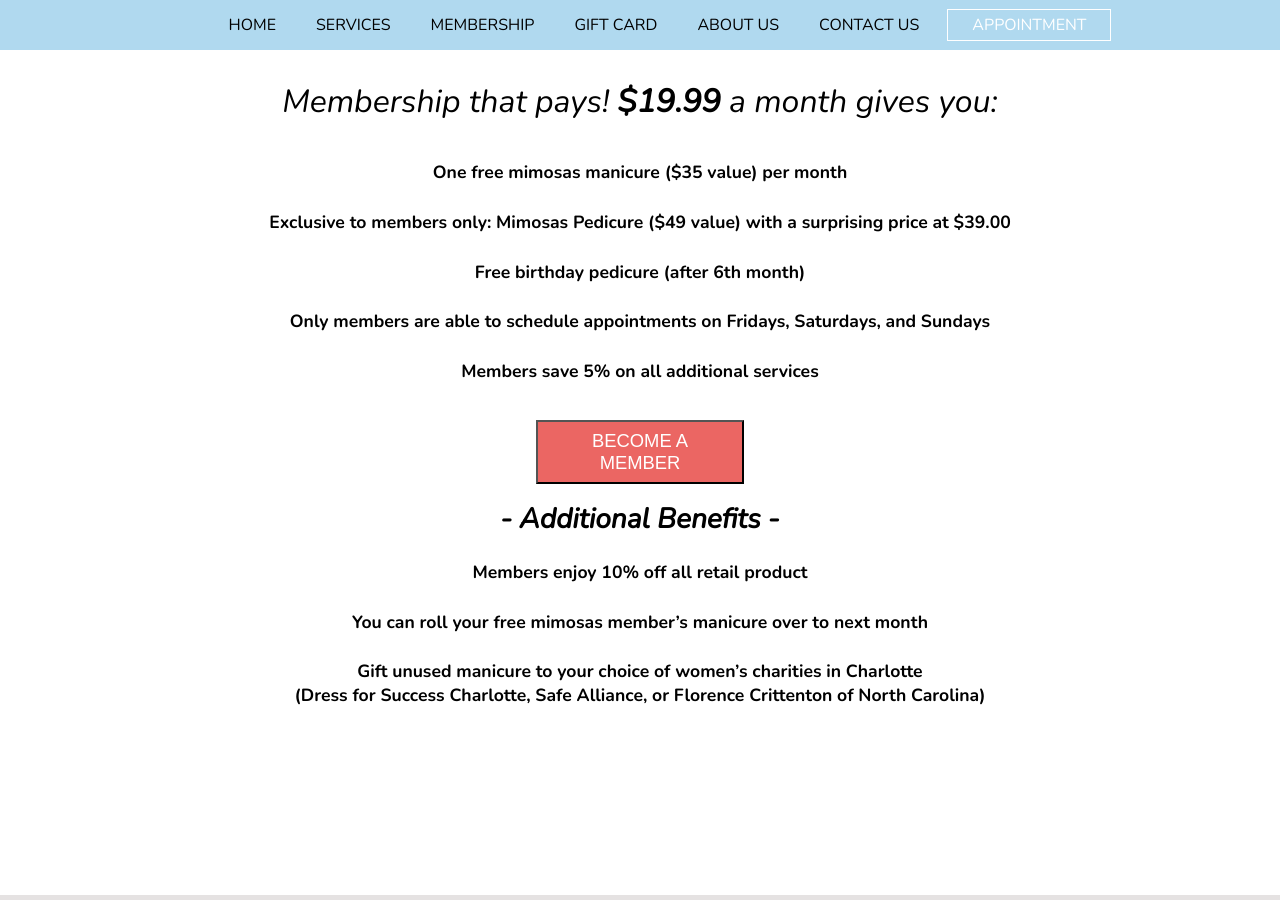
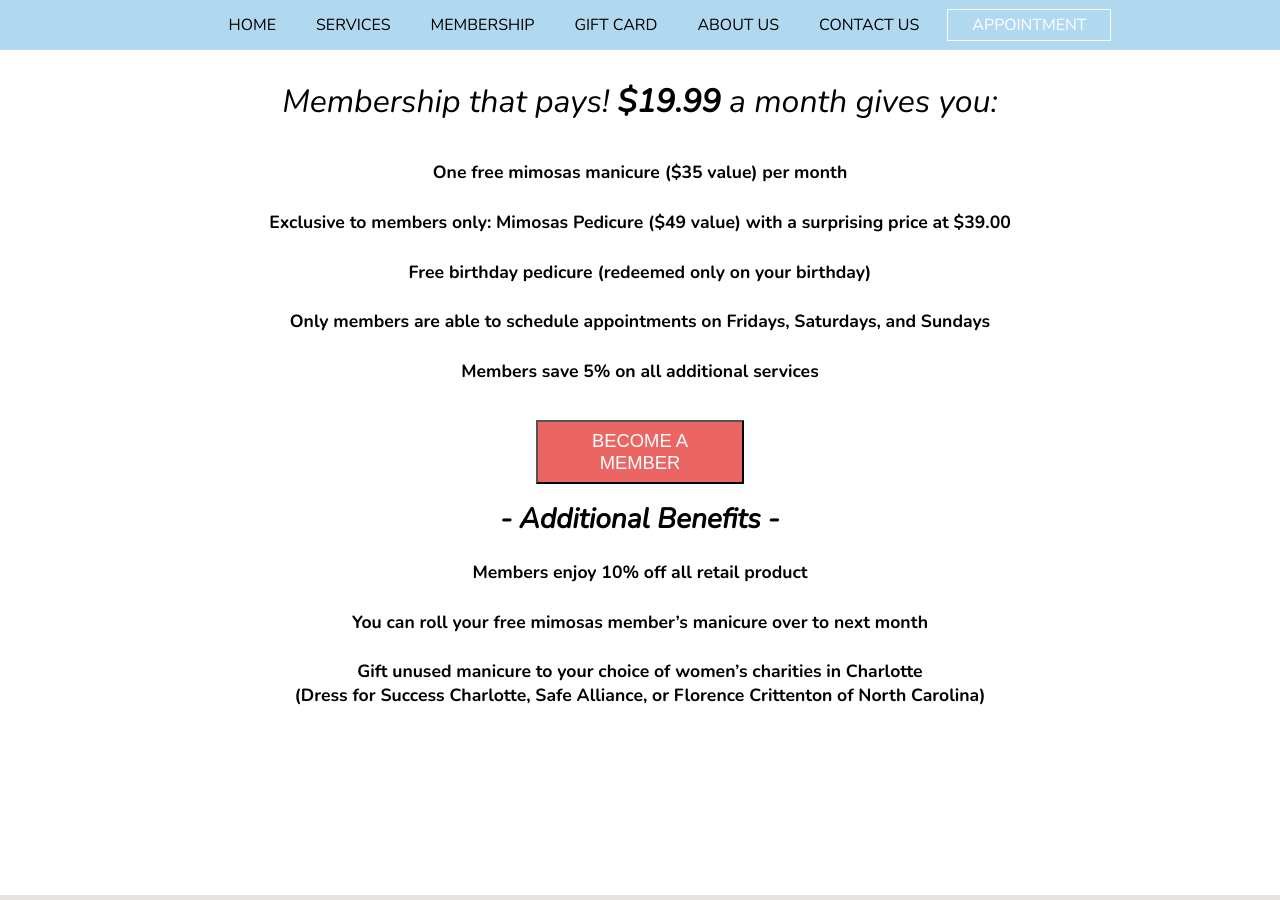
Before and after one commit to mimosasnailbar/mimosas, a Jekyll site: the page built from membership.html, in a window 1280 px wide and 900 px high, scrolled down 1156 px. Built offline with Jekyll 4.4.1, drawn with Linux system fonts in a browser that asks for light colours; nearby versions of some CDN libraries.

Commit message:
Updated 'membership.html' via CloudCannon

```diff
--- a/membership.html
+++ b/membership.html
@@ -20,7 +20,7 @@ layout: default
 			Exclusive to members only: Mimosas Pedicure ($49 value) with a surprising price at
 			$39.00
 		</p>
-		<p class="editable">Free birthday pedicure (after 6th month)</p>
+		<p class="editable">Free birthday pedicure (redeemed only on your birthday)</p>
 		<p class="editable">
 			Only members are able to schedule appointments on Fridays,
 			Saturdays, and Sundays
```
